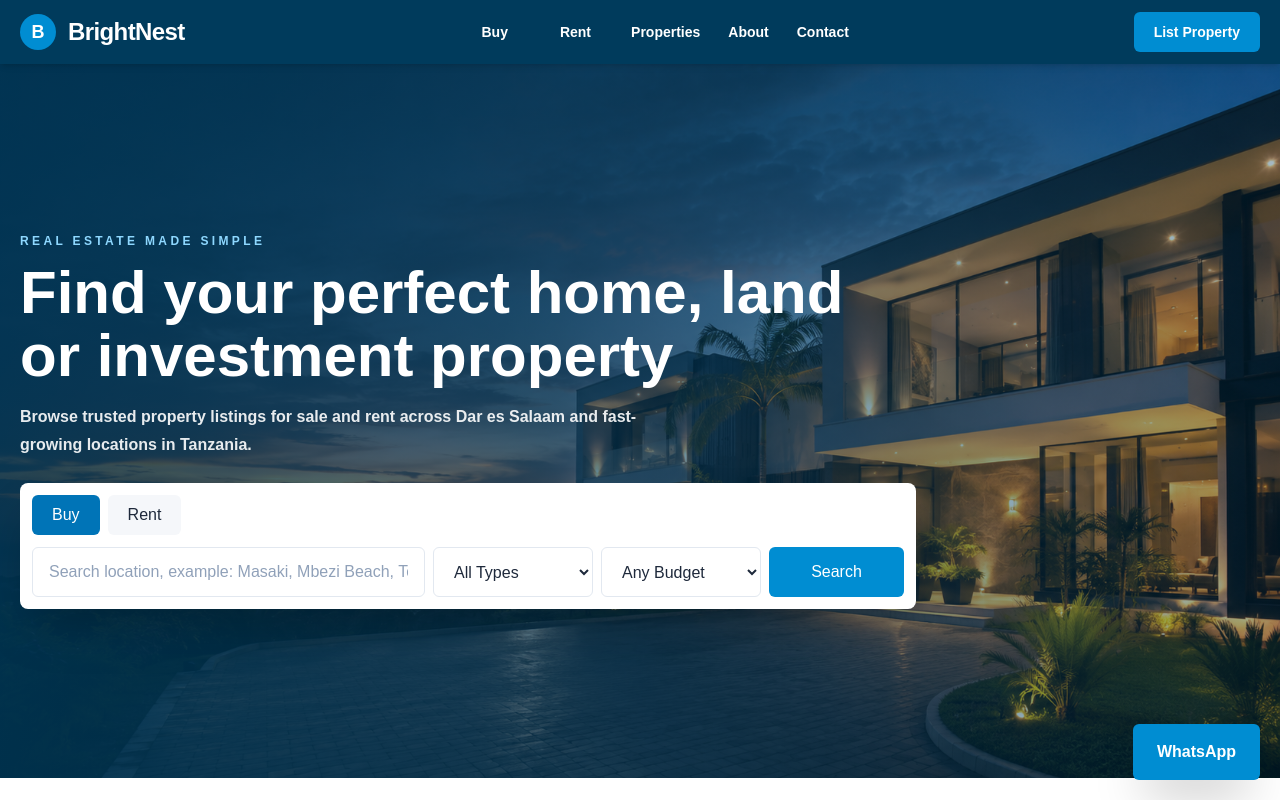
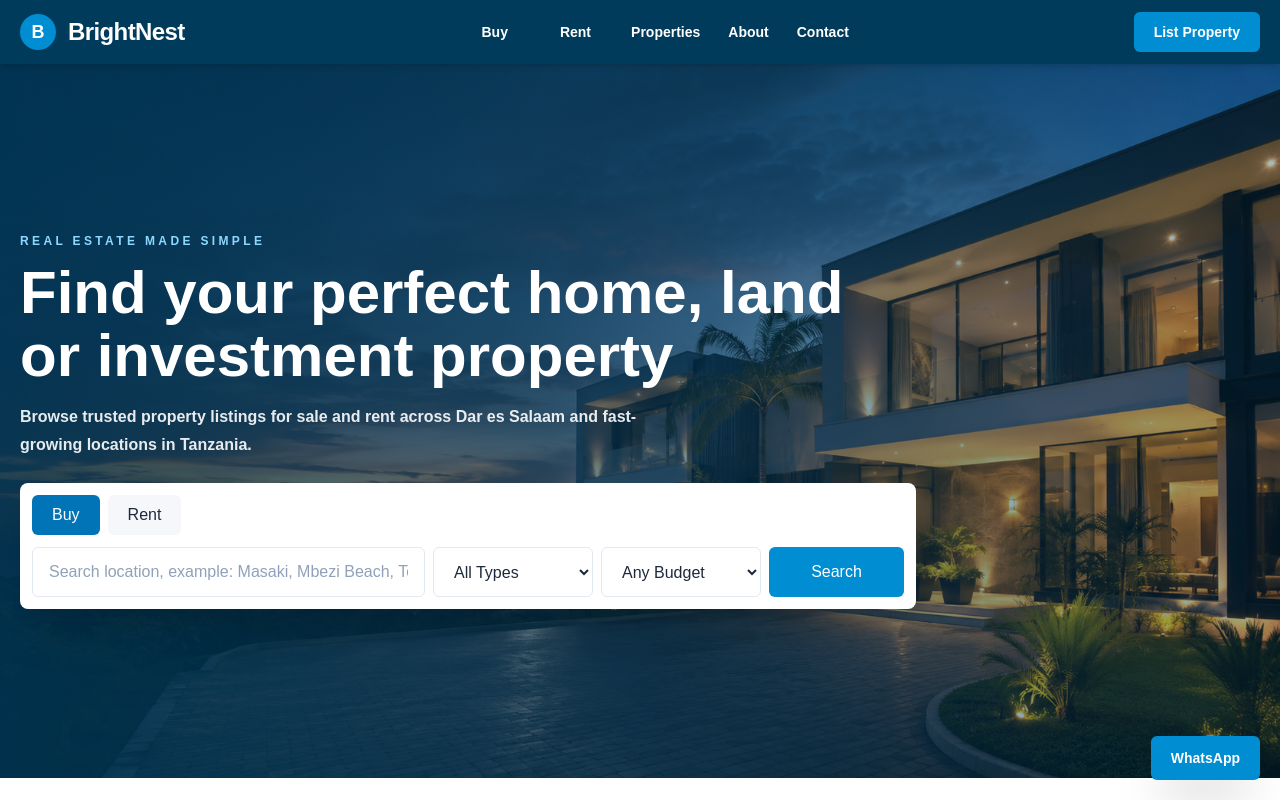
Before and after one commit to brianmichaelu/brightnest-realty, a Next.js app: page / in a window 1280 px wide. Shown: the top 800 px of the page. Built offline with nearby package versions, Linux system fonts and the light colour scheme.

Commit message:
Adjust WhatsApp button styling for better appearance

```diff
--- a/components/WhatsAppButton.tsx
+++ b/components/WhatsAppButton.tsx
@@ -7,7 +7,7 @@ export default function WhatsAppButton() {
       href={`https://wa.me/255689824682?text=${encodeURIComponent(message)}`}
       target="_blank"
       rel="noopener noreferrer"
-      className="fixed bottom-5 right-5 z-50 rounded-md bg-[#008DD2] px-6 py-4 font-black text-white shadow-2xl transition hover:scale-105 hover:bg-[#0074B7]"
+      className="fixed bottom-5 right-5 z-50 rounded-md bg-[#008DD2] px-5 py-3 text-sm font-black text-white shadow-2xl transition hover:scale-105 hover:bg-[#0074B7]"
     >
       WhatsApp
     </a>
```
